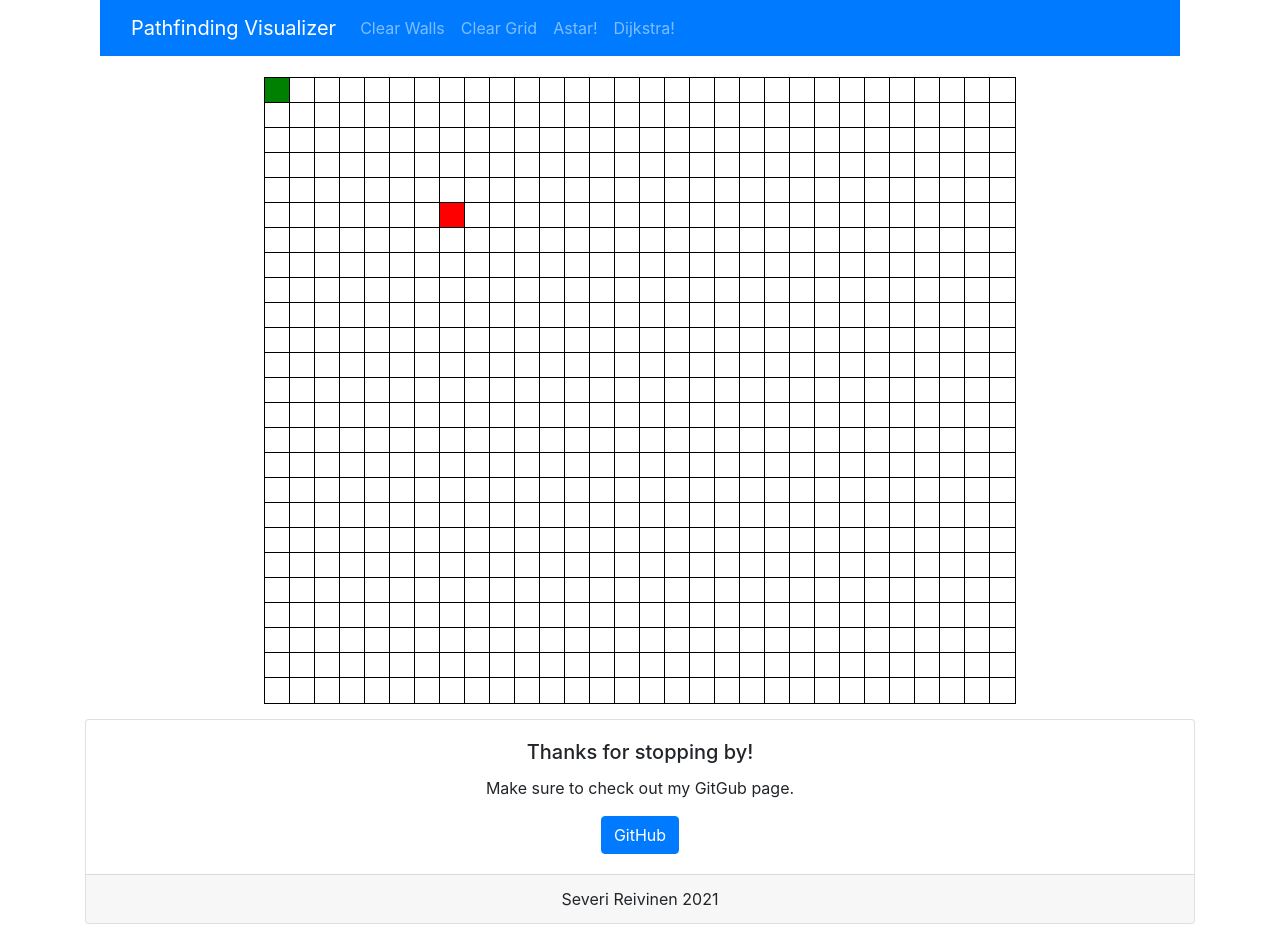
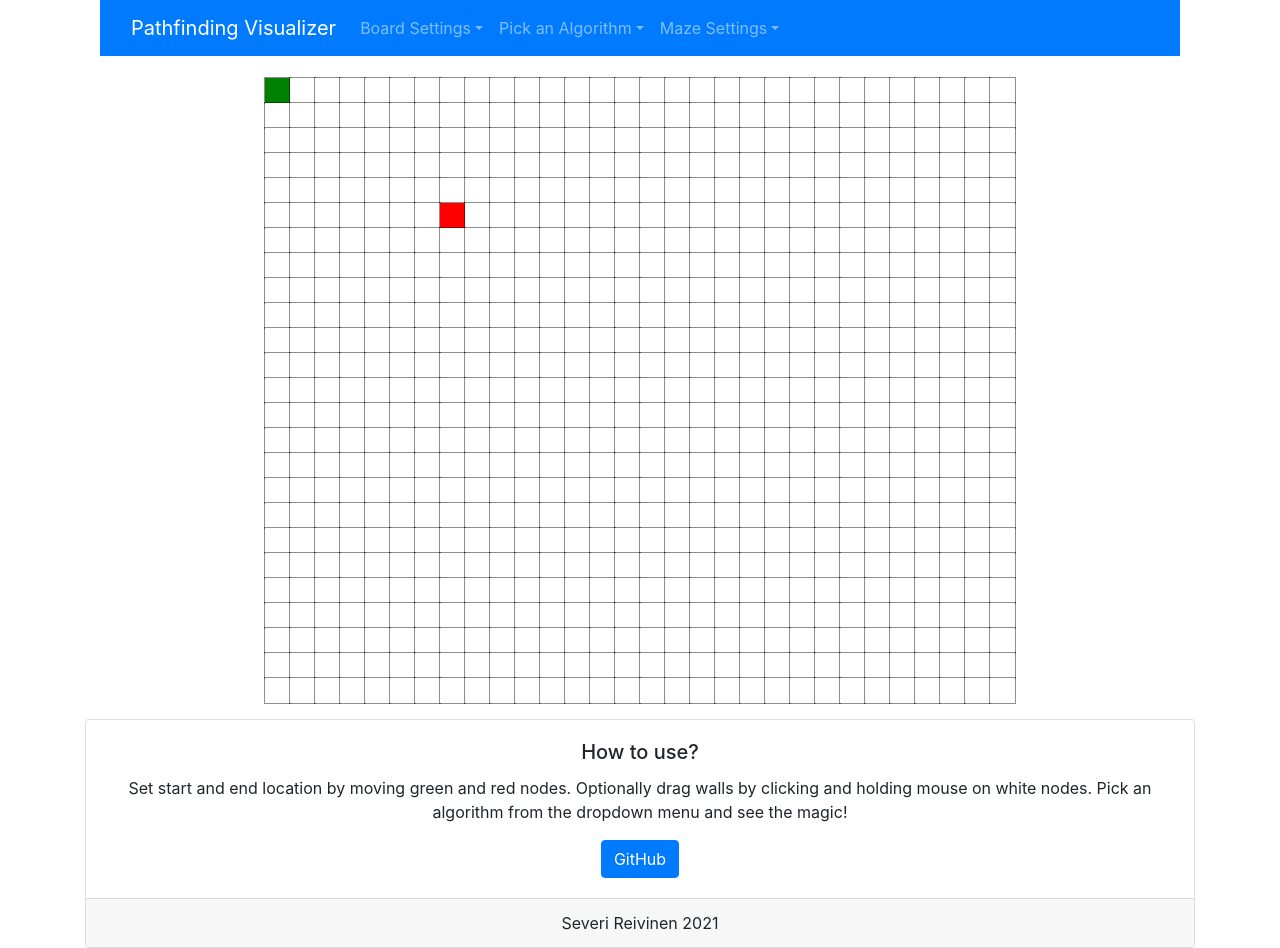
Before and after one commit to severireivinen/Pathfinding-Visualizer, a React (Create React App) app: page / in a window 1280 px wide. Before the commit the page ends 924 px from the top, so only its background shows below. Built offline with nearby package versions, Linux system fonts and the light colour scheme.

Commit message:
Nav bar changes. Footer inculdes How to Use

```diff
--- a/src/components/Footer.js
+++ b/src/components/Footer.js
@@ -9,9 +9,11 @@ const Footer = () => {
     return (
         <Card>
             <Card.Body>
-                <Card.Title>Thanks for stopping by!</Card.Title>
+                <Card.Title>How to use?</Card.Title>
                 <Card.Text>
-                    Make sure to check out my GitGub page.
+                    Set start and end location by moving green and red nodes.
+                    Optionally drag walls by clicking and holding mouse on white nodes.
+                    Pick an algorithm from the dropdown menu and see the magic!
                 </Card.Text>
                 <Button onClick={goTohub} variant='primary'>GitHub</Button>
             </Card.Body>
--- a/src/components/Grid.js
+++ b/src/components/Grid.js
@@ -1,10 +1,11 @@
 import React, { useState, useEffect } from 'react'
+import { Container, Table } from 'react-bootstrap'
+import '../styles/Grid.css'
 import GridSettings from './GridSettings'
 import Node from './Node'
-import { dijkstra } from '../services/dijkstra'
-import { astar } from '../services/astar'
-import '../styles/Grid.css'
-import { Container, Table } from 'react-bootstrap'
+import { dijkstra } from '../services/algorithms/dijkstra'
+import { astar } from '../services/algorithms/astar'
+import { randomMaze } from '../services/mazes/random'
 
 
 const ROW_COUNT = 25
@@ -37,8 +38,6 @@ const Grid = () => {
         }
         setGrid(initialGrid)
     }, []) //eslint-disable-line
-
-    console.log(grid)
 
     const createNode = (row, col) => {
         return {
@@ -221,11 +220,33 @@ const Grid = () => {
             }
             const nodesInShortestPathOrder = getNodesInShortestPathOrder(finishNode)
             nodesInShortestPathOrder.push('finish')
-            animate(visitedNodesOrdered, nodesInShortestPathOrder)
+            animateAlgorithm(visitedNodesOrdered, nodesInShortestPathOrder)
         }
     }
 
-    const animate = (visitedNodesOrdered, nodesInShortestPathOrder) => {
+    const visualizeMaze = (maze) => {
+        if (!isRunning) {
+            clearGrid()
+            const startNode = grid[startRow][startCol]
+            const finishNode = grid[finishRow][finishCol]
+            let walls
+
+            switch (maze) {
+                case 'Random':
+                    walls = randomMaze(grid, startNode, finishNode)
+                    break
+                default:
+                    break
+            }
+            animateMaze(walls)
+        }
+    }
+
+    const animateMaze = (walls) => {
+
+    }
+
+    const animateAlgorithm = (visitedNodesOrdered, nodesInShortestPathOrder) => {
         for (let i = 0; i <= visitedNodesOrdered.length; i++) {
             if (i === visitedNodesOrdered.length) {
                 setTimeout(() => {
@@ -279,6 +300,7 @@ const Grid = () => {
                 clearWalls={clearWalls}
                 visualizeDijkstra={() => visualize('Dijkstra')}
                 visualizeAstar={() => visualize('Astar')}
+                visualizeRandomMaze={() => visualizeMaze('Random')}
                 clearGrid={() => clearGrid()}
             />
             <Table responsive className='grid-container'>
--- a/src/components/GridSettings.js
+++ b/src/components/GridSettings.js
@@ -1,17 +1,24 @@
 import React from 'react'
-import { Container, Nav, Navbar } from 'react-bootstrap'
+import { Container, Nav, Navbar, NavDropdown } from 'react-bootstrap'
 
-const GridSettings = ({ clearWalls, clearGrid, visualizeAstar, visualizeDijkstra }) => (
+const GridSettings = ({ clearWalls, clearGrid, visualizeAstar, visualizeDijkstra, visualizeRandomMaze }) => (
     <Navbar bg='primary' variant='dark' expand='lg' sticky='top'>
         <Container>
             <Navbar.Brand>Pathfinding Visualizer</Navbar.Brand>
             <Navbar.Toggle aria-controls='basic-navbar-nav' />
             <Navbar.Collapse id='basic-navbar-nav'>
                 <Nav className='me-auto'>
-                    <Nav.Link onClick={clearWalls}>Clear Walls</Nav.Link>
-                    <Nav.Link onClick={clearGrid}>Clear Grid</Nav.Link>
-                    <Nav.Link onClick={visualizeAstar}>Astar!</Nav.Link>
-                    <Nav.Link onClick={visualizeDijkstra}>Dijkstra!</Nav.Link>
+                    <NavDropdown title='Board Settings'>
+                        <NavDropdown.Item onClick={clearWalls}>Clear Walls</NavDropdown.Item>
+                        <NavDropdown.Item onClick={clearGrid}>Clear Grid</NavDropdown.Item>
+                    </NavDropdown>
+                    <NavDropdown title='Pick an Algorithm'>
+                        <NavDropdown.Item onClick={visualizeAstar}>A*</NavDropdown.Item>
+                        <NavDropdown.Item onClick={visualizeDijkstra}>Dijkstra</NavDropdown.Item>
+                    </NavDropdown>
+                    <NavDropdown title='Maze Settings'>
+                        <NavDropdown.Item onClick={visualizeRandomMaze}>Random maze</NavDropdown.Item>
+                    </NavDropdown>
                 </Nav>
             </Navbar.Collapse>
         </Container>
--- /dev/null
+++ b/src/services/mazes/random.js
@@ -0,0 +1,16 @@
+export const randomMaze = (grid, startNode, finishNode) => {
+    const walls = []
+
+    for (let row = 0; row < grid.length; row++) {
+        for (let col = 0; col < grid[0].length; col++) {
+            if ((row === startNode.row && col === startNode.col) || (row === finishNode.row && col === finishNode.col)) continue
+            if (Math.random() < 0.33) {
+                walls.push([row, col])
+            }
+        }
+    }
+    walls.sort(() => Math.random() - 0.5)
+    return walls
+}
+
+export default { randomMaze } // eslint-disable-line
--- a/src/styles/Node.css
+++ b/src/styles/Node.css
@@ -1,7 +1,7 @@
 .node {
   width: 25px;
   height: 25px;
-  outline: 1px solid black;
+  outline: 1px solid rgba(0, 0, 0, 0.445);
   background-color: white;
   display: inline-block;
 }
@@ -51,6 +51,15 @@
   background-color: rgb(83, 77, 77);
 }
 
+.node-wall-animated {
+  display: inline-block;
+  animation-name: wallAnimation;
+  animation-duration: 0.5s;
+  animation-timing-function: ease-out;
+  animation-direction: alternate;
+  animation-fill-mode: forwards;
+}
+
 .node-shortest-path {
   animation-name: shortestPath;
   animation-duration: 1.5s;
@@ -60,6 +69,28 @@
   animation-iteration-count: 1;
   animation-fill-mode: forwards;
   animation-play-state: running;
+}
+
+@keyframes wallAnimation {
+  0% {
+    transform: scale(0.4);
+    background-color: rgb(2, 36, 51);
+  }
+
+  50% {
+    transform: scale(0.6);
+    background-color: rgb(2, 36, 51);
+  }
+
+  75% {
+    transform: scale(0.8);
+    background-color: rgb(2, 36, 51);
+  }
+
+  100% {
+    transform: scale(1);
+    background-color: rgb(83, 77, 77);
+  }
 }
 
 @keyframes shortestPath {
```
Also changed, not shown: src/services/algorithms/astar.js (renamed from src/services/astar.js), src/services/algorithms/dijkstra.js (renamed from src/services/dijkstra.js).
